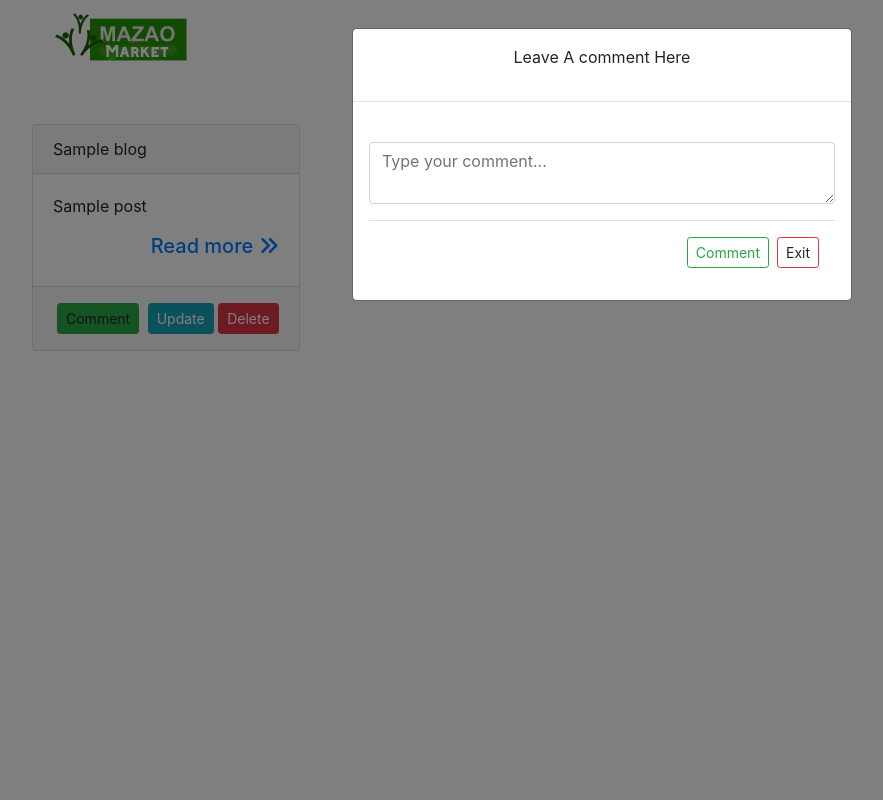
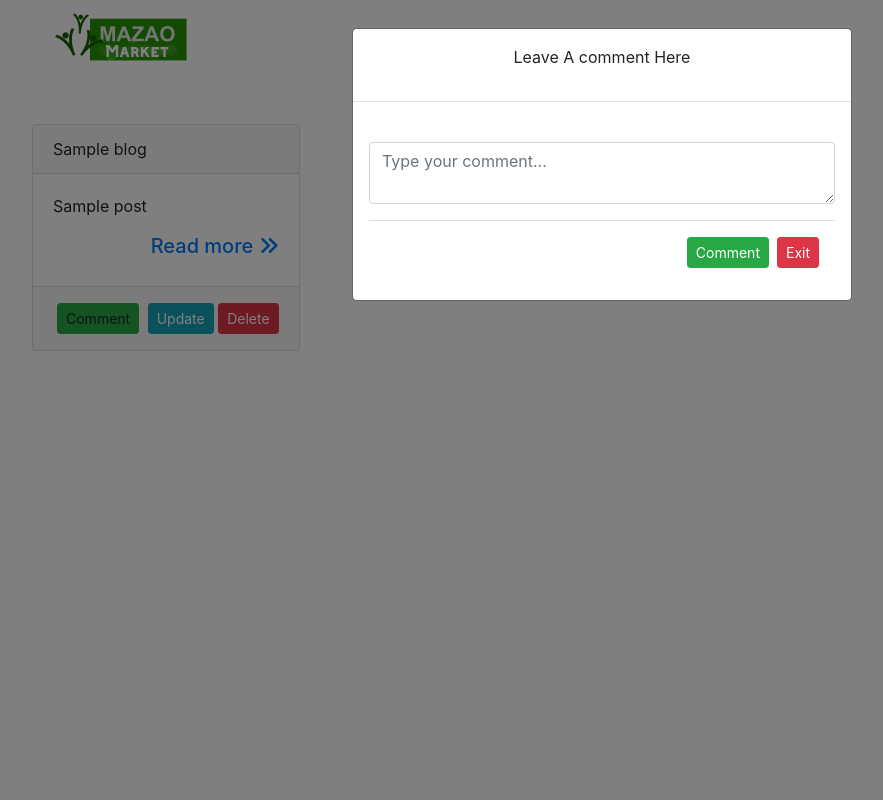
Before and after one commit to Hulian2000/Mazao-Market, a Flask app: template app/templates/fammers_blog.html in a window 1280 px wide, after a click on "Comment". Shown: the whole page, without its empty margins (38-921 px from the left). Run offline with Flask 2, Linux system fonts and the light colour scheme; the template is opened without the code that fills it: most values are stand-ins (such as "Sample title", 1, 10 or a date in 2020); data that the repository does not hold is empty; some libraries are stand-ins or nearby versions.

```diff
--- a/app/templates/fammers_blog.html
+++ b/app/templates/fammers_blog.html
@@ -28,7 +28,7 @@
     </div>
     <div class="modal fade" id="modalComment" tabindex="-1" role="dialog" aria-labelledby="exampleModalLabel"
          aria-hidden="true">
-        <div class="modal-dialog modal-notify modal-info" role="document">
+        <div class="modal-dialog modal-notify modal-success" role="document">
             <div class="modal-content text-center">
                 <div class="modal-header d-flex justify-content-center">
                     <p class="heading">Leave A comment Here</p>
@@ -41,8 +41,8 @@
                                       required></textarea>
                         </div>
                         <div class="modal-footer flex-center">
-                            <button class="btn btn-sm btn-outline-success">Comment</button>
-                            <a type="button" class="btn btn-outline-danger btn-sm " data-dismiss="modal">Exit</a>
+                            <button class="btn btn-sm btn-success">Comment</button>
+                            <button class="btn btn-danger btn-sm " data-dismiss="modal">Exit</button>
                         </div>
                     </form>
                 </div>
```
